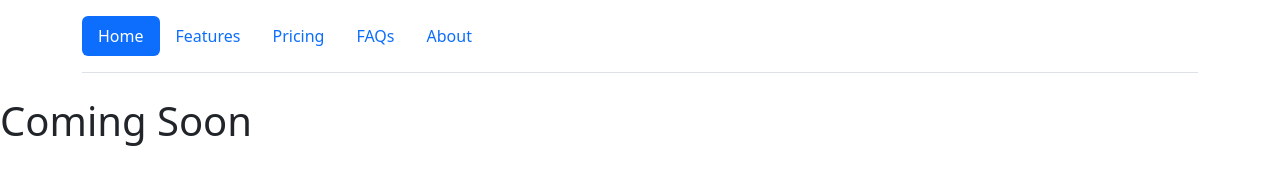
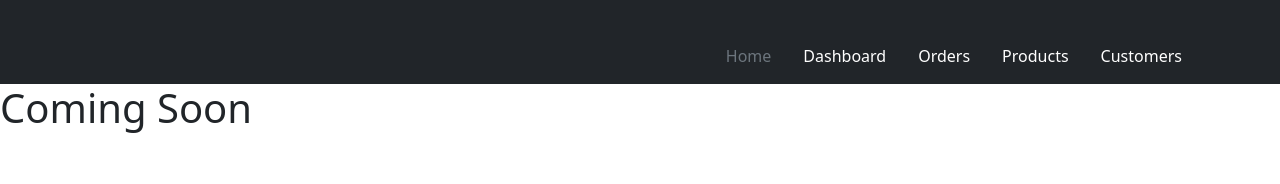
Before and after one commit to Mahdi-Golizadeh/Mahdi-Golizadeh.github.io, a plain HTML site: page index.html in a window 1280 px wide. Drawn offline with nearby package versions, Linux system fonts and the light colour scheme.

Commit message:
git commit -a

```diff
--- a/index.html
+++ b/index.html
@@ -14,17 +14,64 @@
 </head>
 
 <body>
-  <div class="container">
-    <header class="d-flex flex-wrap justify-content-left py-3 mb-4 border-bottom">
-      <ul class="nav nav-pills">
-        <li class="nav-item"><a href="#" class="nav-link active" aria-current="page">Home</a></li>
-        <li class="nav-item"><a href="#" class="nav-link">Features</a></li>
-        <li class="nav-item"><a href="#" class="nav-link">Pricing</a></li>
-        <li class="nav-item"><a href="#" class="nav-link">FAQs</a></li>
-        <li class="nav-item"><a href="#" class="nav-link">About</a></li>
-      </ul>
+  <main>
+    <header>
+      <div class="px-3 py-2 text-bg-dark">
+        <div class="container">
+          <div class="d-flex flex-wrap align-items-left justify-content-left justify-content-lg-start">
+            <a href="/" class="d-flex align-items-left my-2 my-lg-0 me-lg-auto text-white text-decoration-none">
+              <svg class="bi me-2" width="40" height="32" role="img" aria-label="Bootstrap">
+                <use xlink:href="#bootstrap" />
+              </svg>
+            </a>
+
+            <ul class="nav col-12 col-lg-auto my-2 justify-content-left my-md-0 text-small">
+              <li>
+                <a href="#" class="nav-link text-secondary">
+                  <svg class="bi d-block mx-auto mb-1" width="24" height="24">
+                    <use xlink:href="#home" />
+                  </svg>
+                  Home
+                </a>
+              </li>
+              <li>
+                <a href="#" class="nav-link text-white">
+                  <svg class="bi d-block mx-auto mb-1" width="24" height="24">
+                    <use xlink:href="#speedometer2" />
+                  </svg>
+                  Dashboard
+                </a>
+              </li>
+              <li>
+                <a href="#" class="nav-link text-white">
+                  <svg class="bi d-block mx-auto mb-1" width="24" height="24">
+                    <use xlink:href="#table" />
+                  </svg>
+                  Orders
+                </a>
+              </li>
+              <li>
+                <a href="#" class="nav-link text-white">
+                  <svg class="bi d-block mx-auto mb-1" width="24" height="24">
+                    <use xlink:href="#grid" />
+                  </svg>
+                  Products
+                </a>
+              </li>
+              <li>
+                <a href="#" class="nav-link text-white">
+                  <svg class="bi d-block mx-auto mb-1" width="24" height="24">
+                    <use xlink:href="#people-circle" />
+                  </svg>
+                  Customers
+                </a>
+              </li>
+            </ul>
+          </div>
+        </div>
+      </div>
     </header>
-  </div>
+  </main>
   <h1>Coming Soon</h1>
   <script src="https://cdn.jsdelivr.net/npm/bootstrap@5.2.3/dist/js/bootstrap.bundle.min.js"
     integrity="sha384-kenU1KFdBIe4zVF0s0G1M5b4hcpxyD9F7jL+jjXkk+Q2h455rYXK/7HAuoJl+0I4"
```
